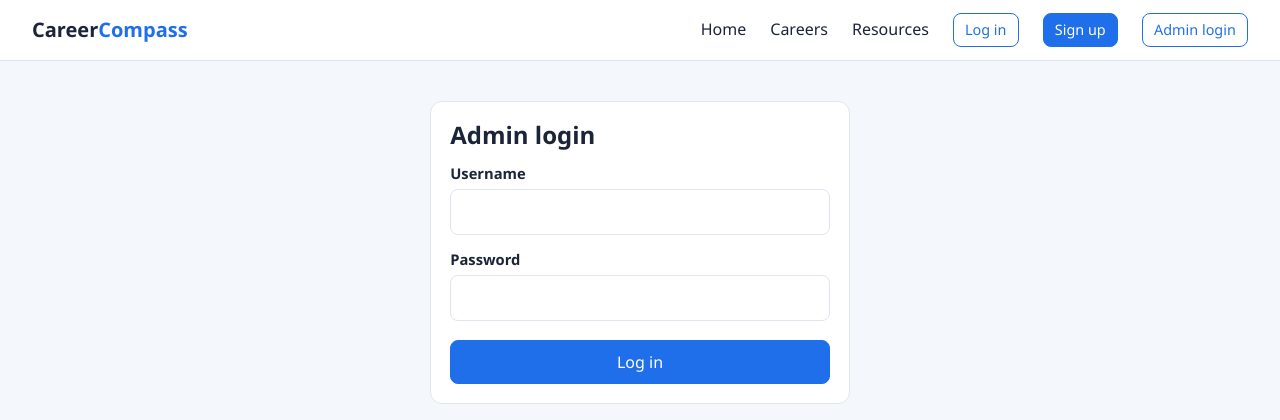
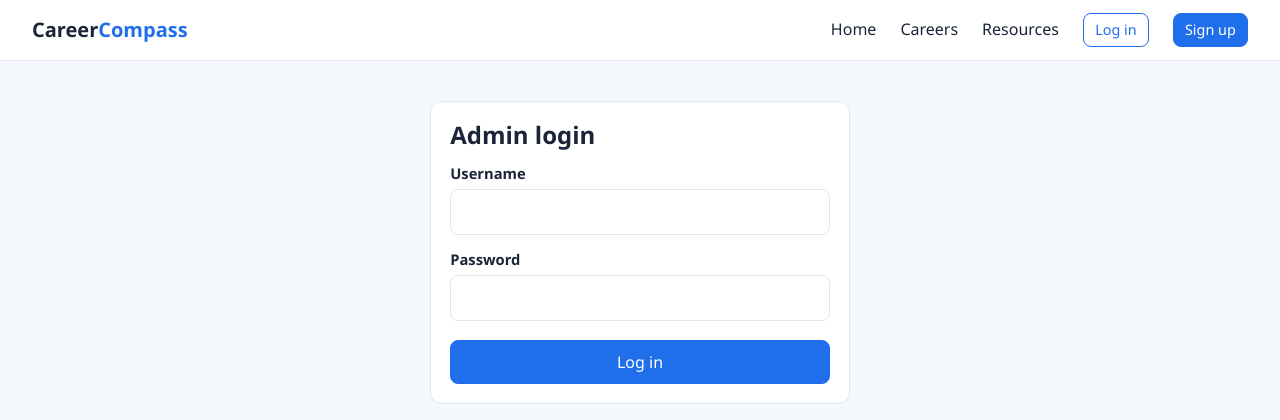
Before and after one commit to Ekam555/careercompass, a Flask app: page /admin/login in a window 1280 px wide. Shown: the top 420 px of the page. Run offline with Flask 3, Linux system fonts and the light colour scheme.

Commit message:
Remove admin login button from public header

```diff
--- a/templates/base.html
+++ b/templates/base.html
@@ -4,7 +4,7 @@
 <a class="l" href="{{ url_for('home') }}">Home</a><a class="l" href="{{ url_for('careers') }}">Careers</a><a class="l" href="{{ url_for('resources') }}">Resources</a>
 {% if is_admin %}<a class="l" href="{{ url_for('admin') }}">Admin</a><a class="btn o sm" href="{{ url_for('logout') }}">Log out</a>
 {% elif user %}<a class="l" href="{{ url_for('dashboard') }}">{{ user }}</a><a class="btn o sm" href="{{ url_for('logout') }}">Log out</a>
-{% else %}<a class="btn o sm" href="{{ url_for('login') }}">Log in</a><a class="btn sm" href="{{ url_for('register') }}">Sign up</a><a class="btn o sm" href="{{ url_for('admin_login') }}">Admin login</a>{% endif %}</header>
+{% else %}<a class="btn o sm" href="{{ url_for('login') }}">Log in</a><a class="btn sm" href="{{ url_for('register') }}">Sign up</a>{% endif %}</header>
 {% for m in get_flashed_messages() %}<div class="flash" role="status">{{ m }}</div>{% endfor %}
 {% if side == 'student' %}<div class="shell"><nav class="side"><h4>Student panel</h4>
 {% for ep,label in [('dashboard','Dashboard'),('assessment','Career assessment'),('results','My results'),('careers','Explore careers'),('resources','Courses & resources')] %}
```
